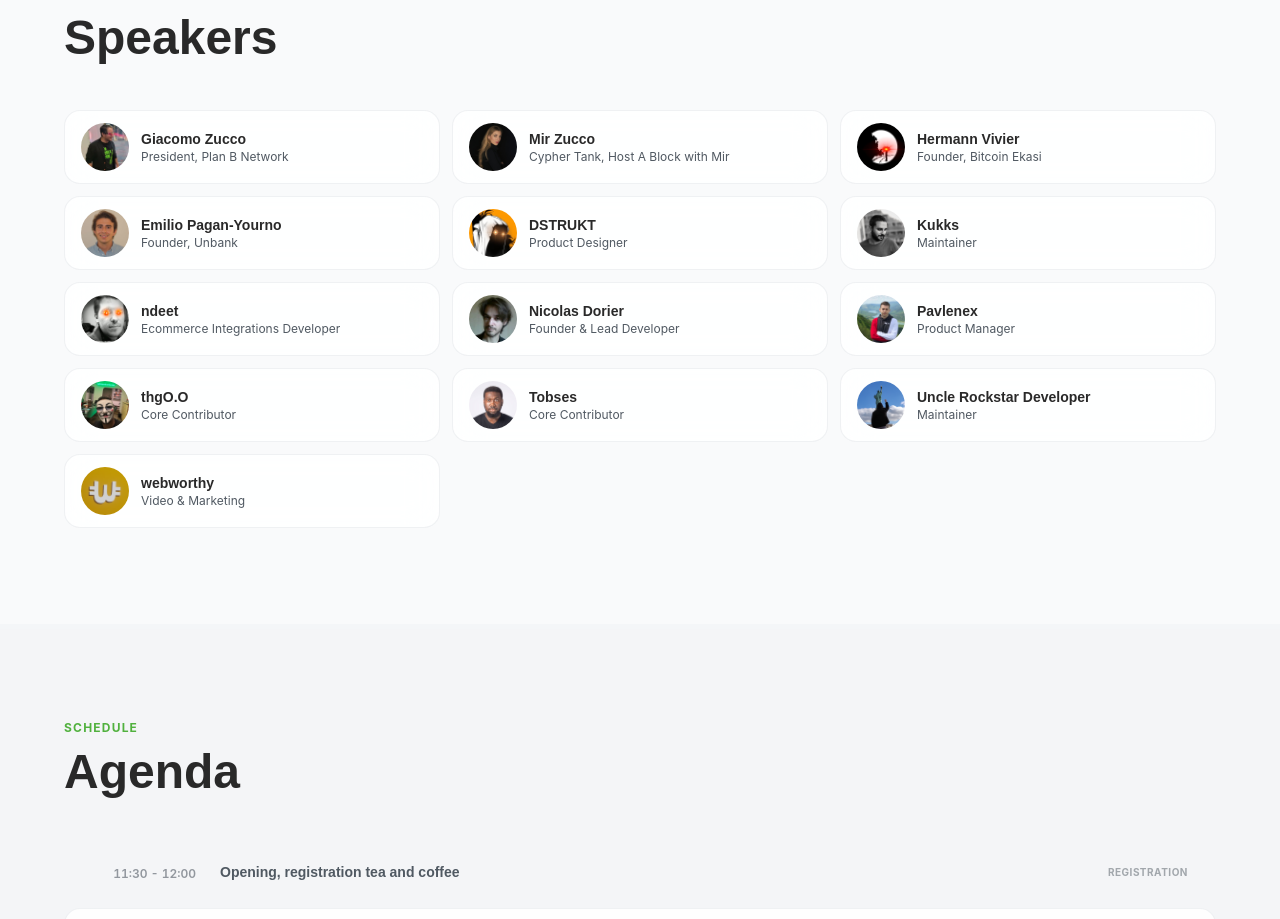
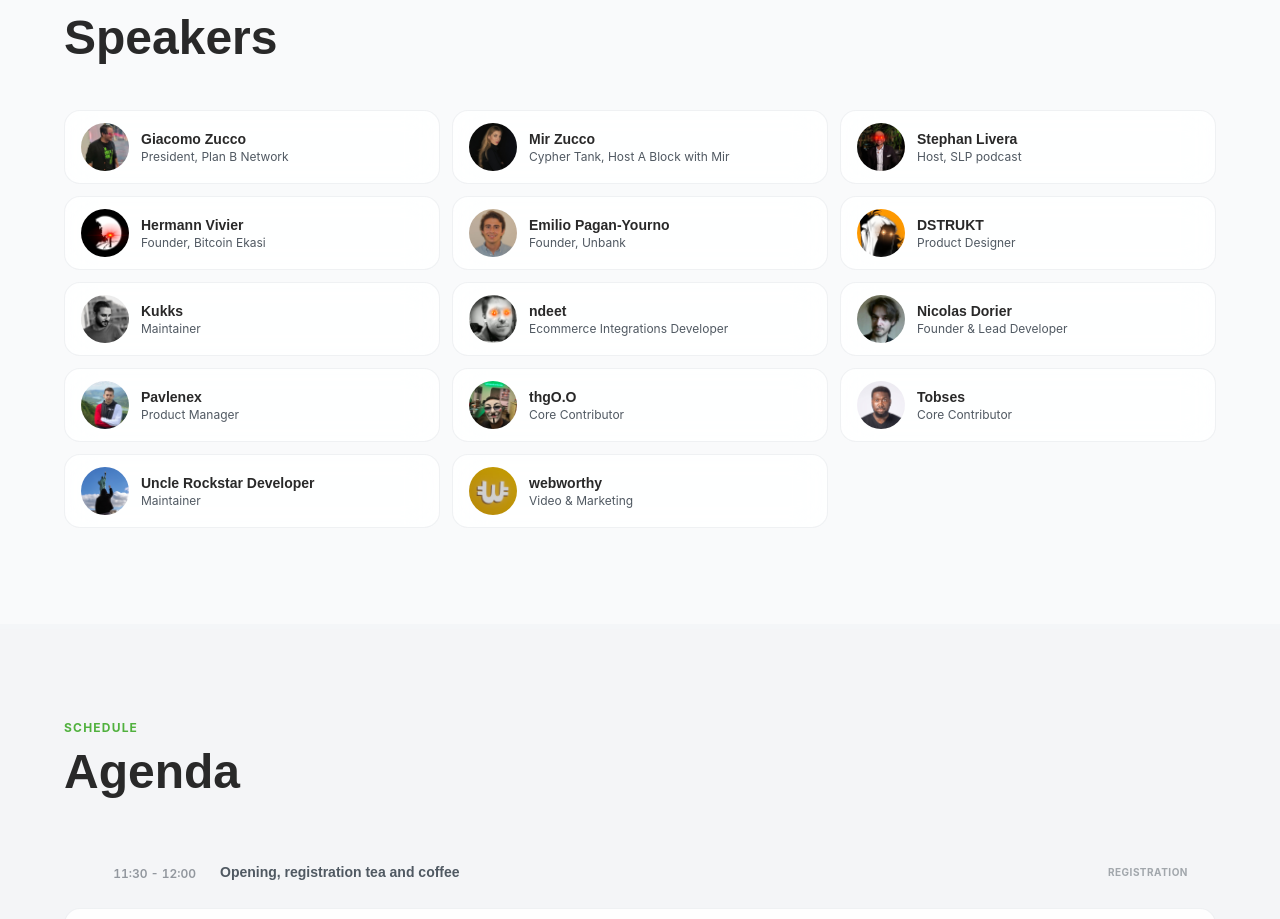
Before and after one commit to btcpayserver/btcpay-day, a React (Vite) app: page / in a window 1280 px wide. Shown: the part 1404-2323 px from the top of the page. Built offline with nearby package versions, Linux system fonts and the light colour scheme.

Commit message:
Add Stephan Livera

```diff
--- a/src/data/speakers.ts
+++ b/src/data/speakers.ts
@@ -9,6 +9,7 @@
 export const speakers: Speaker[] = [
   { name: 'Giacomo Zucco',            title: 'President, Plan B Network',        photo: '/images/speakers/giacomozucco.jpg', xHandle: 'giacomozucco'   },
   { name: 'Mir Zucco',                title: 'Cypher Tank, Host A Block with Mir', photo: '/images/speakers/mir_btc.jpg', xHandle: 'mir_btc'        },
+  { name: 'Stephan Livera',           title: 'Host, SLP podcast',                photo: '/images/speakers/livera.jpg',       xHandle: 'stephanlivera' },
   { name: 'Hermann Vivier',           title: 'Founder, Bitcoin Ekasi',           photo: '/images/speakers/vryfokkenou.jpg',   xHandle: 'vryfokkenou'    },
   { name: 'Emilio Pagan-Yourno',      title: 'Founder, Unbank',                  photo: '/images/speakers/SenorEmilio.jpg',   xHandle: 'SenorEmilio'    },
   { name: 'DSTRUKT',                  title: 'Product Designer',                 photo: '/images/speakers/dstrukt__.jpg',     xHandle: 'dstrukt__'      },
```
Also changed, not shown: public/images/speakers/livera.jpg (added).
